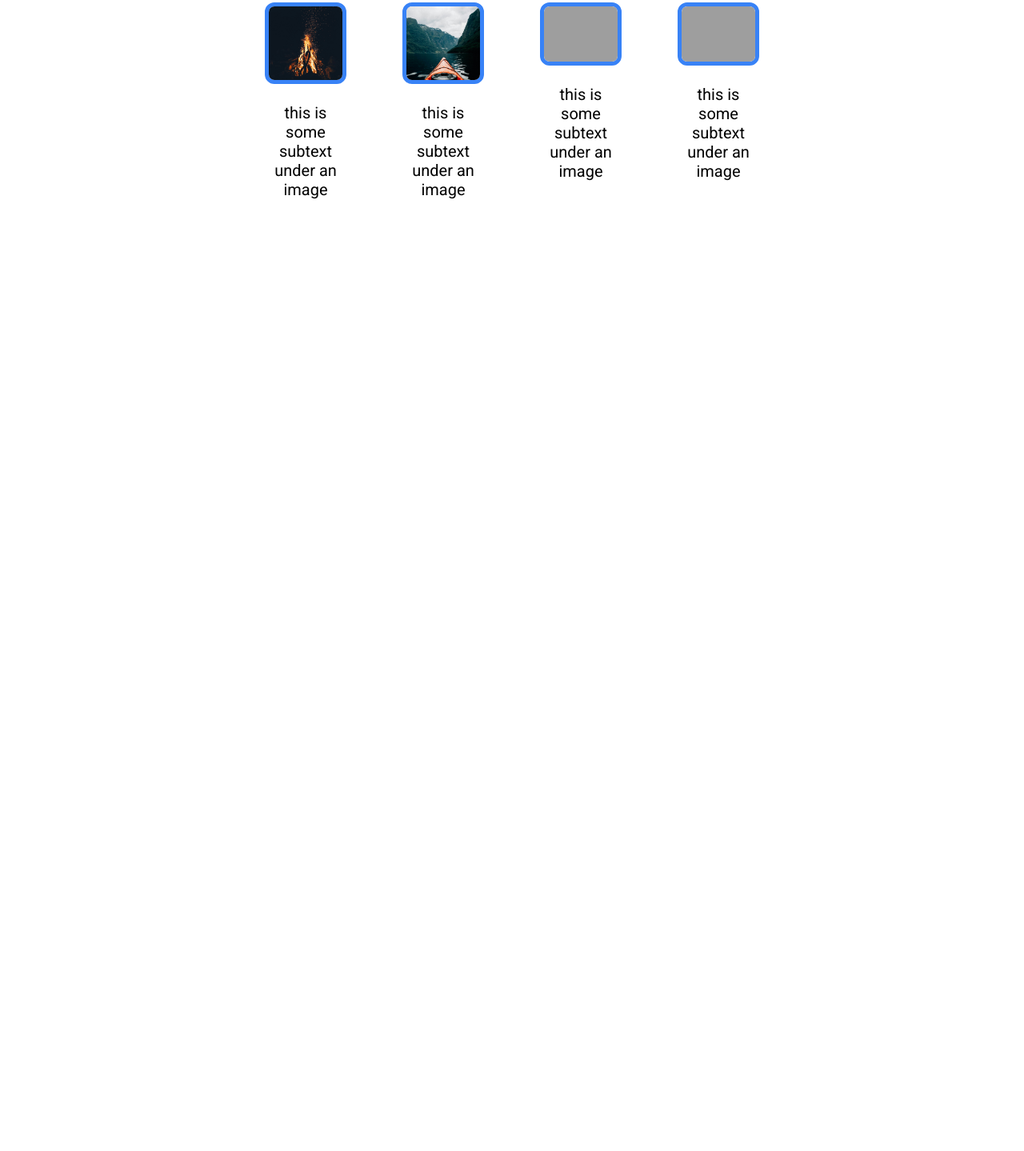
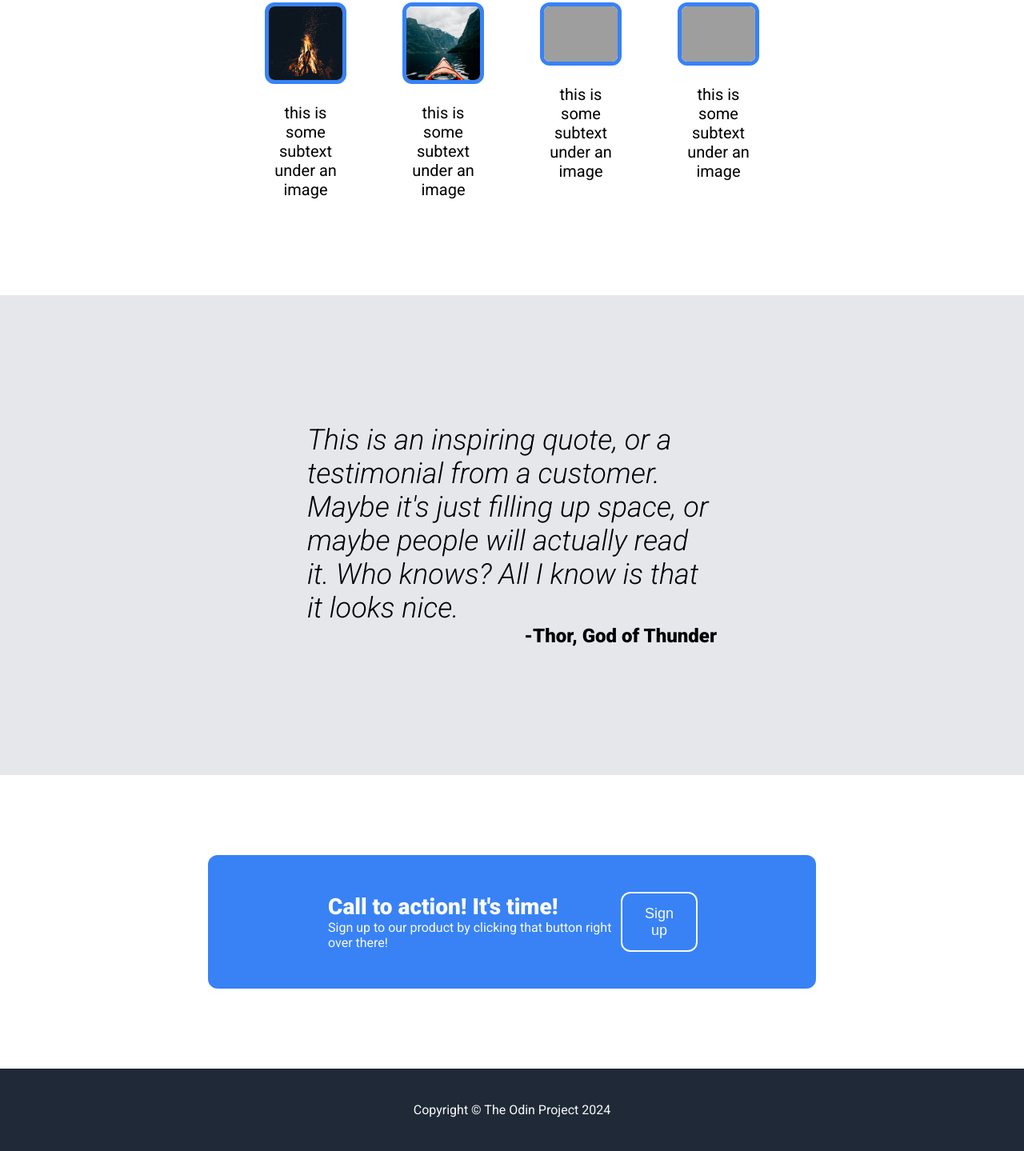
Before and after one commit to helenbun/landing-page, a plain HTML site: page index.html in a window 1280 px wide. Shown: the part 928-2367 px from the top of the page at 80% size. Before the commit the page ends 1233 px from the top, so only its background shows below. Drawn offline with Linux system fonts and the light colour scheme; grey boxes are pictures that could not be loaded.

Commit message:
Finish the last sections and update README.

```diff
--- a/index.html
+++ b/index.html
@@ -52,5 +52,24 @@
         </div>
         </div>
     </section>
+    <section id="quote">
+        <div class="quote">
+            This is an inspiring quote, or a testimonial from a customer. Maybe it's just filling up space, or maybe people will actually read it. Who knows?
+            All I know is that it looks nice.
+        </div>
+        <div class="attr">
+            -Thor, God of Thunder
+        </div>
+    </section>
+    <section id="call-action">
+        <div class="action-text">
+            <h3>Call to action! It's time!</h3>
+            <p>Sign up to our product by clicking that button right over there!</p>
+        </div>
+        <button><a href="#">Sign up</a></button>
+    </section>
+    <section id="footer">
+        Copyright &#169 The Odin Project 2024
+    </section>
 </body>
 </html>
--- a/styles.css
+++ b/styles.css
@@ -24,14 +24,31 @@ h1 {
     font-size: 56px;
 }
 
+h3 {
+    font-size: 28px;
+}
+
 p {
     font-weight: 400;
 }
 
-#hero a {
+a {
     color: #F9FAF8;
     font-weight: 400;
     text-decoration: none;
+}
+
+img {
+    max-width: 100%;
+    height: auto;
+}
+
+button {
+    border: none;
+    border-radius: 10px;
+    padding: 10px 20px;
+    font-size: 18px;
+    background-color: #3882F6;
 }
 
 .header {
@@ -57,24 +74,10 @@ p {
     flex: 1;
 }
 
-.hero-main img {
-    max-width: 100%;
-    height: auto;
-}
-
 .hero-text p {
     color: #E5E7EB;
     padding: 20px 48px 20px 0;
     font-size: 24px;
-}
-
-.hero-text button {
-    background-color: #3882F6;
-    color: #F9FAF8;
-    border: none;
-    border-radius: 10px;
-    padding: 10px 20px;
-    font-size: 18px;
 }
 
 #random-info {
@@ -92,7 +95,7 @@ p {
     display: flex;
     justify-content: center;
     gap: 80px;
-    padding: 16px 21em 56px 21em;
+    padding: 16px 21em 120px 21em;
 }
 
 .card {
@@ -102,8 +105,6 @@ p {
 }
 
 .card img {
-    max-width: 100%;
-    height: auto;
     border: 5px solid #3882F6;
     border-radius: 12px;
 }
@@ -116,3 +117,45 @@ p {
 .card {
     align-items: center;
 }
+
+#quote {
+    background-color: #E5E7EB;
+    padding: 10em 24em;
+    display: flex;
+    flex-direction: column;
+}
+
+.quote {
+    font-size: 36px;
+    font-style: italic;
+    font-weight: light;
+}
+
+.attr {
+    align-self: flex-end;
+    font-size: 24px;
+    font-weight: 900;
+}
+
+#call-action {
+    background-color: #3882F6;
+    margin: 100px 260px;
+    border-radius: 12px;
+    padding: 48px 150px;
+    display: flex;
+    color: #F9FAF8;
+    justify-content: space-between;
+}
+
+#call-action > button {
+    outline: 2px solid #F9FAF8;
+}
+
+#footer {
+    display: flex;
+    justify-content: center;
+    align-items: center;
+    background-color: #1F2937;
+    color:#F9FAF8;
+    padding: 42px;
+}
```
Also changed, not shown: 1 other file.
